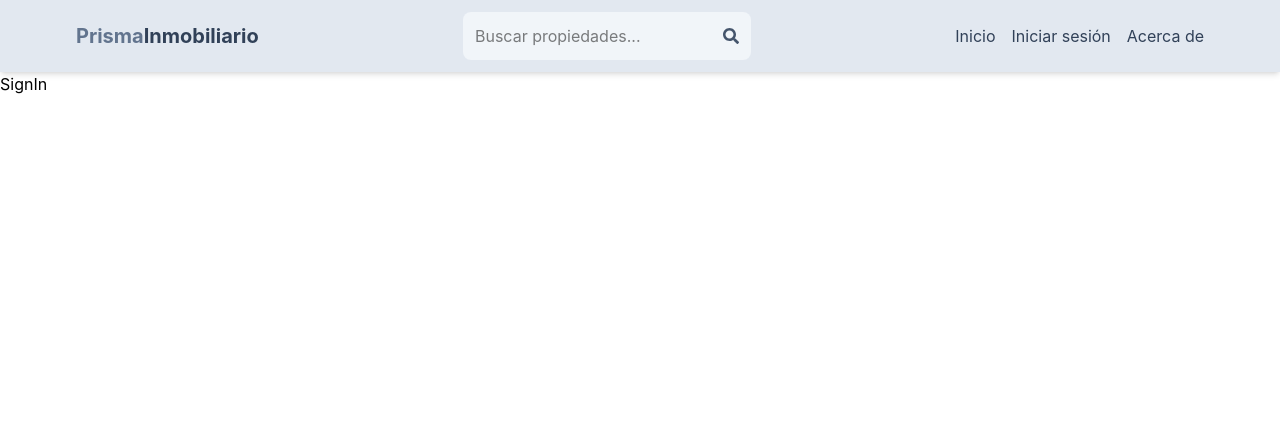
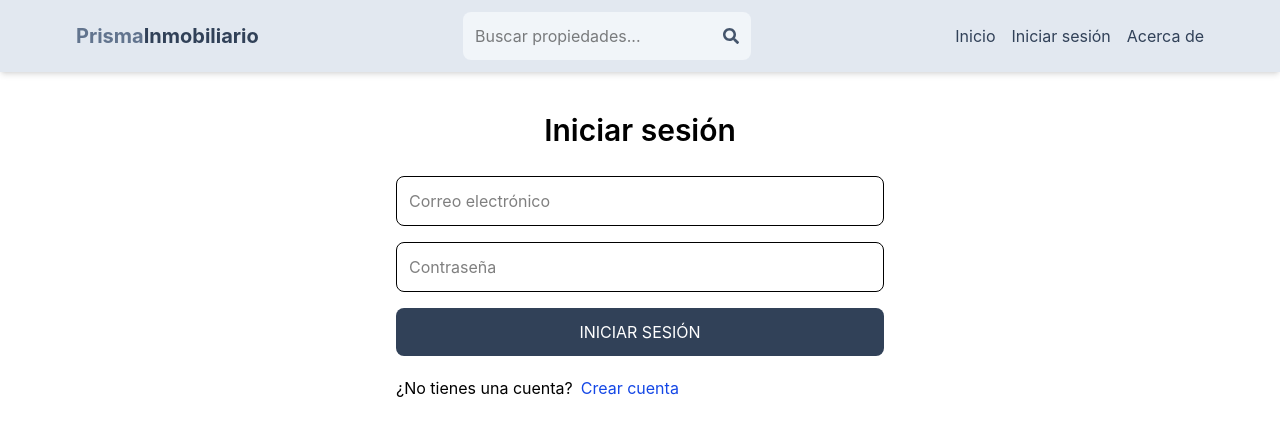
Before and after one commit to Riscanevo/MercadoInmoviliario_MERN, a React (Vite) app in the folder client/: page /sign-in in a window 1280 px wide. Shown: the top 436 px of the page. Built offline with nearby package versions, Linux system fonts and the light colour scheme.

Commit message:
feat: complete sign in page funcionality

```diff
--- a/client/src/pages/SignIn.jsx
+++ b/client/src/pages/SignIn.jsx
@@ -1,7 +1,76 @@
-import React from 'react'       // eslint-disable-line no-unused-vars
+import { Link, useNavigate } from 'react-router-dom';
+import { useState } from 'react';
+
 
 export default function SignIn() {
+  const [formData, setFormData] = useState({});
+  const [error, setError] = useState(null);
+  const [loading, setLoading] = useState(false);
+  const navigate = useNavigate();
+
+  const handleChange = (e) => {
+    setFormData({ ...formData, [e.target.id]: e.target.value });
+  };
+
+  const handleSubmit = async (e) => {
+    e.preventDefault();
+    try {
+      setLoading(true);
+      setError(null);
+      const res = await fetch('/api/auth/signin', {
+        method: 'POST',
+        headers: {
+          'Content-Type': 'application/json',
+        },
+        body: JSON.stringify(formData),
+      });
+      const data = await res.json();
+      if (data.success === false || !res.ok) {
+        setLoading(false);
+        setError(data.message || 'Ocurrió un error');
+        return;
+      }
+      setLoading(false);
+      navigate('/');
+    } catch (err) {
+      setLoading(false);
+      setError(err.message);
+    }
+  };
+
   return (
-    <div>SignIn</div>
-  )
+    <div className='p-3 max-w-lg mx-auto'>
+      <h1 className='text-3xl text-center font-semibold my-7'>Iniciar sesión</h1>
+      <form onSubmit={handleSubmit} className='flex flex-col gap-4'>
+        <input
+          type='email'
+          placeholder='Correo electrónico'
+          className='border p-3 rounded-lg'
+          id='email'
+          onChange={handleChange}
+        />
+        <input
+          type='password'
+          placeholder='Contraseña'
+          className='border p-3 rounded-lg'
+          id='password'
+          onChange={handleChange}
+        />
+
+        <button
+          disabled={loading}
+          className='bg-slate-700 text-white p-3 rounded-lg uppercase hover:opacity-95 disabled:opacity-80'
+        >
+          {loading ? 'Cargando...' : 'Iniciar sesión'}
+        </button>
+      </form>
+      <div className='flex gap-2 mt-5'>
+        <p>¿No tienes una cuenta?</p>
+        <Link to={'/sign-up'}>
+          <span className='text-blue-700'>Crear cuenta</span>
+        </Link>
+      </div>
+      {error && <p className='text-red-500 mt-5'>{error}</p>}
+    </div>
+  );
 }
```
